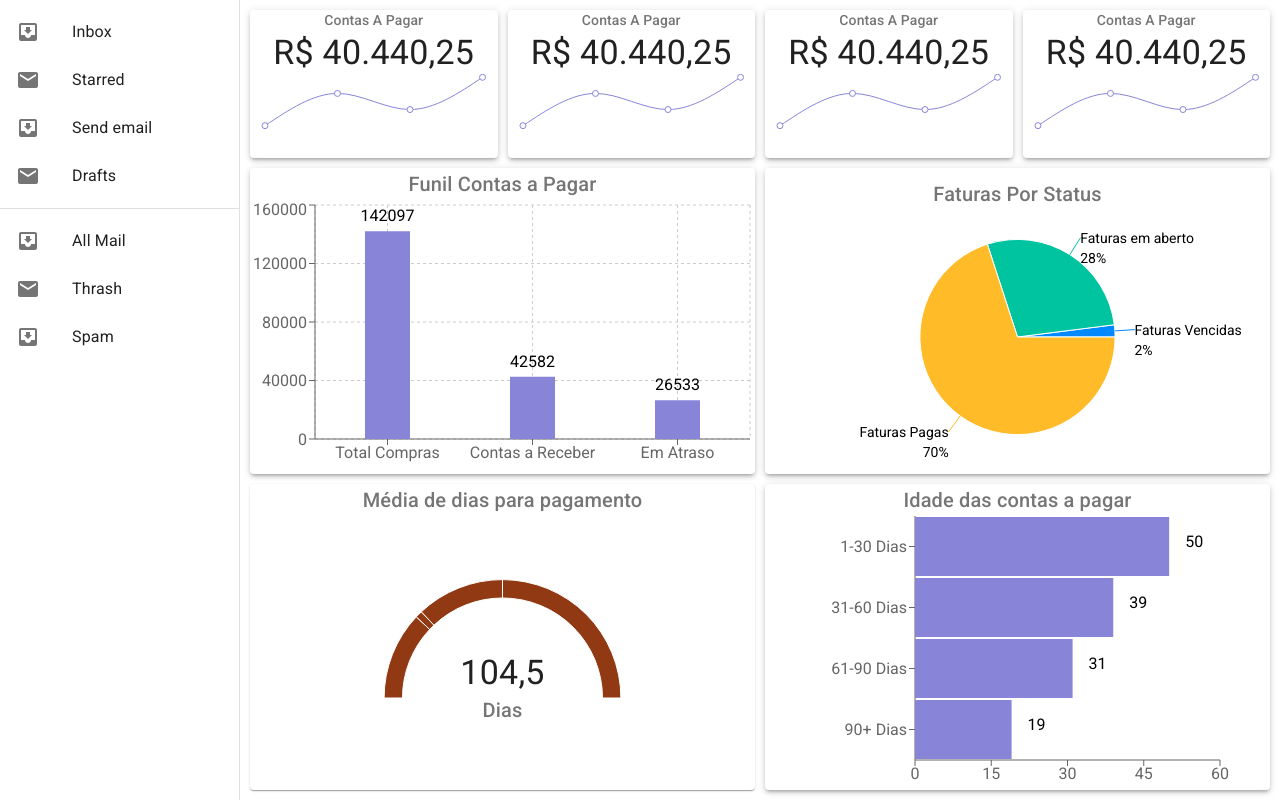
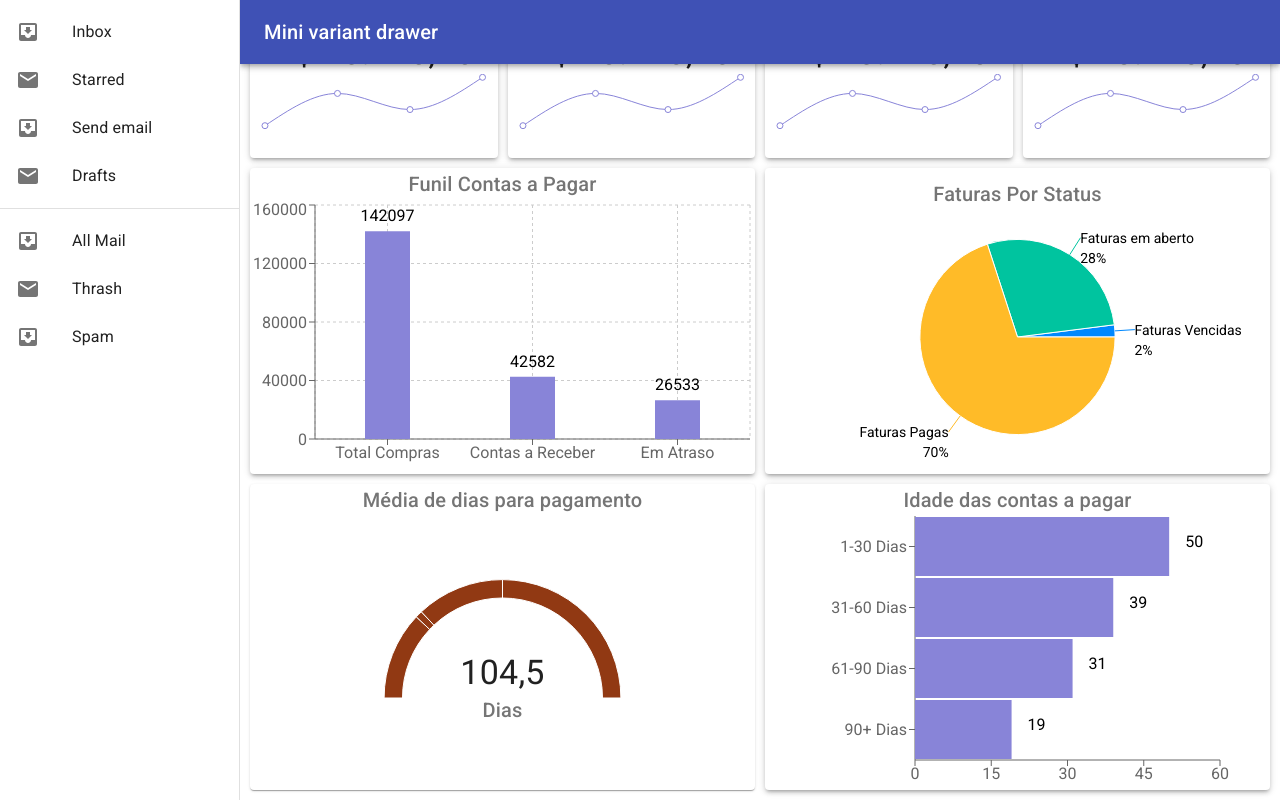
Before and after one commit to rafahgm/react-dashboard, a React (Create React App) app: page / in a window 1280 px wide. Built offline with nearby package versions, Linux system fonts and the light colour scheme.

Commit message:
Added theming support from MUI

```diff
--- a/src/App.tsx
+++ b/src/App.tsx
@@ -1,13 +1,19 @@
+import { createMuiTheme, ThemeProvider } from "@material-ui/core";
 import React from "react";
 import MainContent from "./components/MainContent";
 import SideMenu from "./components/SideMenu";
+import { orange } from "@material-ui/core/colors";
+import TopBar from "./components/TopBar";
+
+const theme = createMuiTheme({});
 
 function App() {
   return (
-    <div className='App'>
+    <ThemeProvider theme={theme}>
+      <TopBar />
       <SideMenu />
       <MainContent />
-    </div>
+    </ThemeProvider>
   );
 }
 
```
